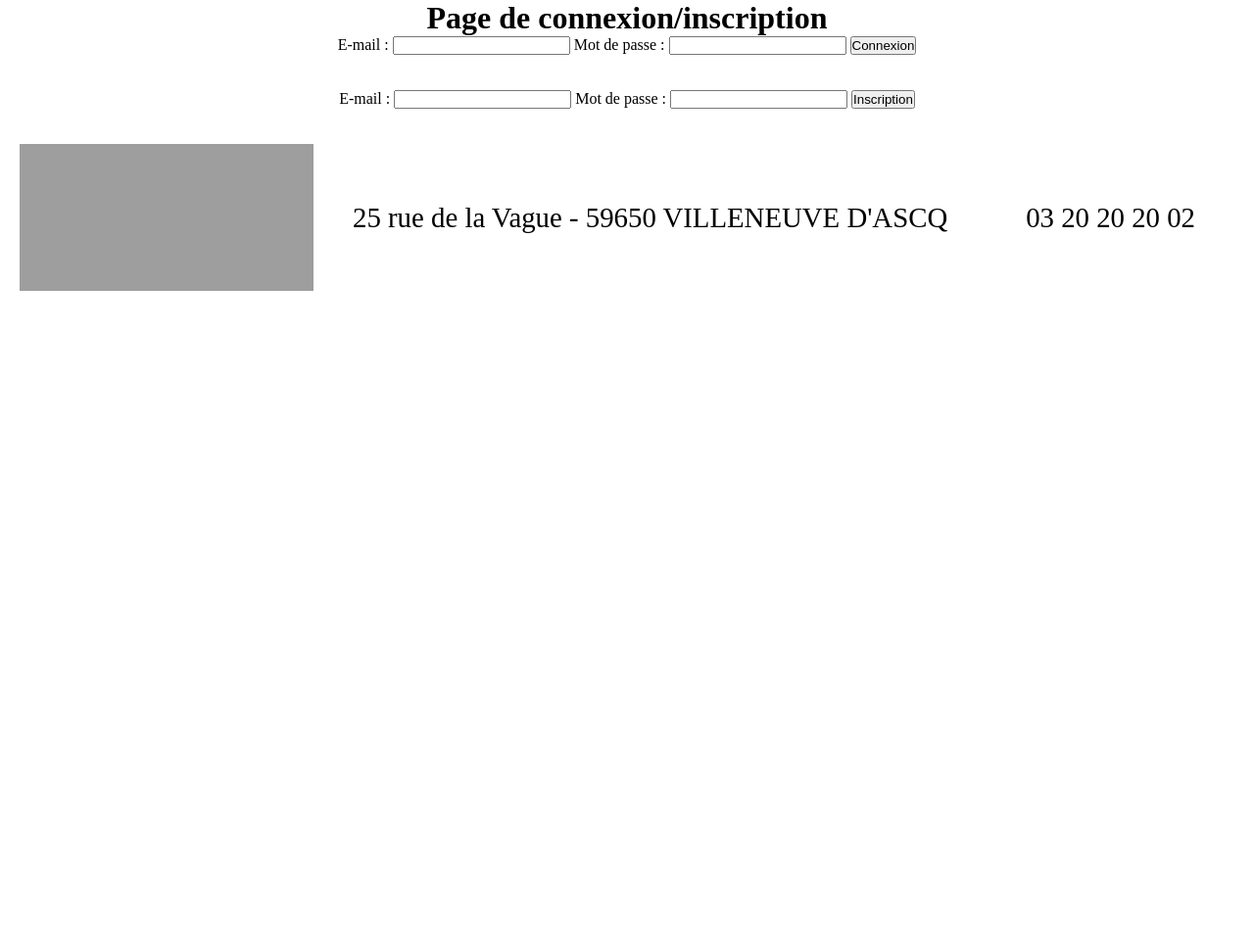
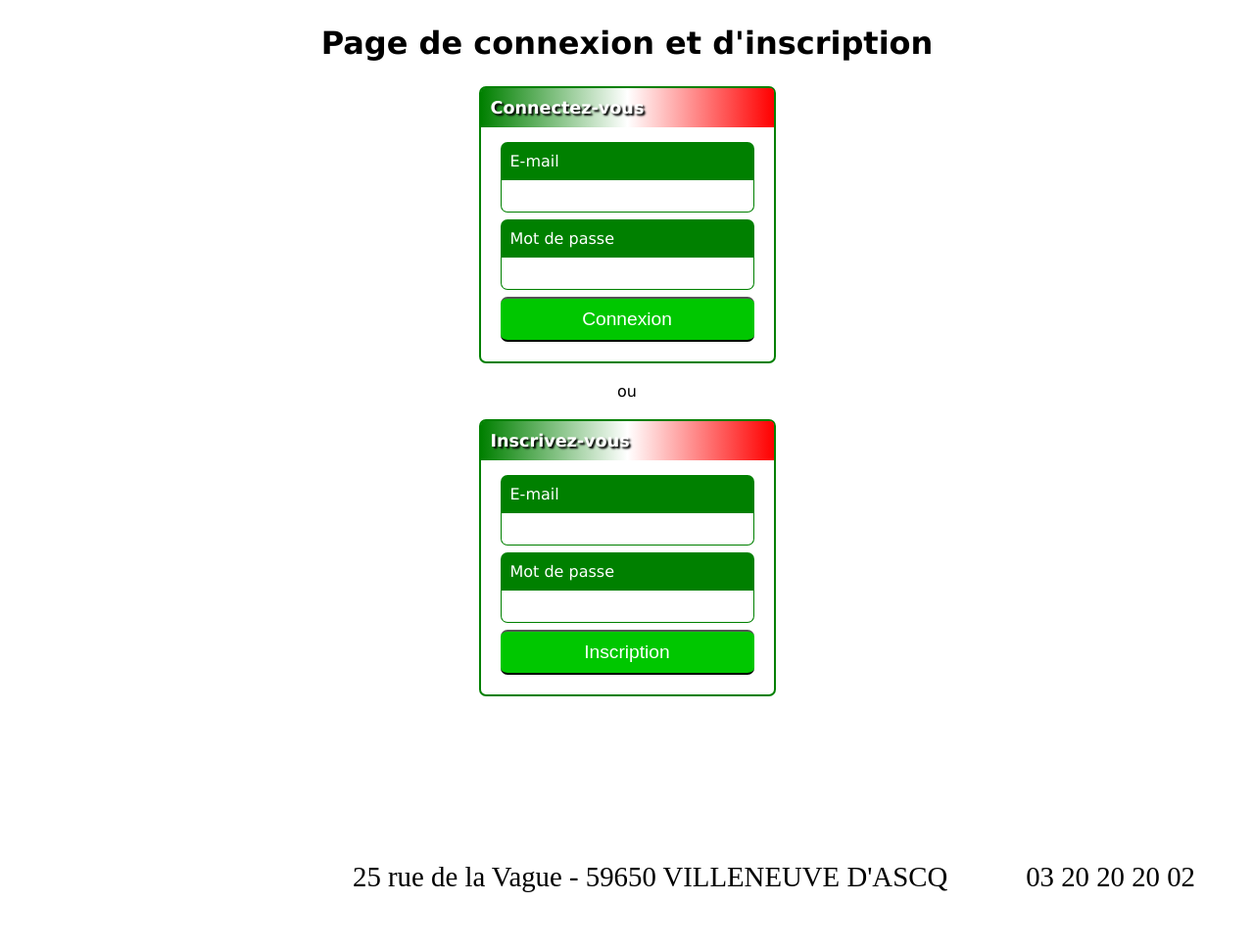
Before and after one commit to Davidwys/AFCI, a PHP site: page /connexion.php in a window 1280 px wide. Shown: the part 92-1062 px from the top of the page at 98% size. Before the commit the page ends 389 px from the top, so only its background shows below. Run offline with PHP 8.4, Linux system fonts and the light colour scheme; grey boxes are pictures that could not be loaded.

Commit message:
CSS des formulaires d'inscription et de connexion fait.

```diff
--- a/connexion.php
+++ b/connexion.php
@@ -21,33 +21,39 @@ if(isset($_POST["inscription"])) {
 ?>
 
 <main class="connexion">
-    <h1>Page de connexion/inscription</h1>
+    <h1>Page de connexion et d'inscription</h1>
 
 <?php
 if(isset($error)) {
+    echo "\n\t<article class=\"error\">\n";
     foreach($error as $message) {
-        echo '<article class="error">'.$message.'</article>';
+        echo "\t\t" . $message . "<br>\n";
     }
+    echo "\t</article>\n";
 }
 ?>
 
-    <form action="#" method="post">
-        <label for="email">E-mail : </label><input type="text" name="email" id="email">
-        <label for="password">Mot de passe : </label><input type="password" name="password" id="password">
+    <form action="#" method="post" class="form-1">
+        <div class="form-1-titre">Connectez-vous</div>
+        <label for="email">E-mail</label><input type="text" name="email" id="email">
+        <label for="password">Mot de passe</label><input type="password" name="password" id="password">
         <input type="submit" value="Connexion">
         <input type="hidden" name="connexion">
     </form>
     <p>&nbsp;</p>
+    <p>ou</p>
     <p>&nbsp;</p>
-    <form action="#" method="post">
-        <label for="email">E-mail : </label><input type="text" name="email" id="email">
-        <label for="password">Mot de passe : </label><input type="password" name="password" id="password">
+    <form action="#" method="post" class="form-1">
+        <div class="form-1-titre">Inscrivez-vous</div>
+        <label for="email">E-mail</label><input type="text" name="email" id="email">
+        <label for="password">Mot de passe</label><input type="password" name="password" id="password">
         <input type="submit" value="Inscription">
         <input type="hidden" name="inscription">
     </form>
-    <p>&nbsp;</p>
-    <p>&nbsp;</p>
 </main>
+<p>&nbsp;</p>
+<p>&nbsp;</p>
+<p>&nbsp;</p>
 
 <?php
 require("footer.php");
--- a/style.css
+++ b/style.css
@@ -136,6 +136,12 @@ footer p{
     flex-direction: column;
     align-items: center;
     justify-content: center;
+    font-family: 'Lucida Sans', 'Lucida Sans Regular', 'Lucida Grande', 'Lucida Sans Unicode', Geneva, Verdana, sans-serif;
+    margin-top: 25px;
+    margin-bottom: 55px;
+}
+.connexion > h1 {
+    margin-bottom: 25px;
 }
 .error {
     color: white;
@@ -144,4 +150,62 @@ footer p{
     padding: 10px;
     width: 75%;
     text-align: center;
+    margin-bottom: 30px;
 }
+.form-1 {
+    display: flex;
+    flex-direction: column;
+    border: 2px solid rgb(0, 128, 0);
+    border-radius: 7px;
+    padding: 20px;
+}
+.form-1>label {
+    background-color: rgb(0, 128, 0);
+    color: white;
+    border-radius: 7px 7px 0 0;
+    padding: 10px;
+}
+.form-1 > input[type="text"],
+.form-1 > input[type="password"] {
+    padding: 5px;
+    font-size: 1.2em;
+    border-top: 0;
+    border-right: 1px solid rgb(0, 128, 0);
+    border-bottom: 1px solid rgb(0, 128, 0);
+    border-left: 1px solid rgb(0, 128, 0);
+    border-color: rgb(0, 128, 0);
+    border-radius: 0 0 7px 7px;
+    margin-bottom: 7px;
+    outline: none;
+}
+.form-1 > input[type="submit"],
+.form-1 > input[type="submit"]:link,
+.form-1 > input[type="submit"]:visited {
+    padding: 10px;
+    background-color: rgb(0, 199, 0);
+    color: white;
+    font-size: 1.2em;
+    border-inline: none;
+    border-radius: 7px;
+    outline: none;
+}
+.form-1 > input[type="submit"]:hover,
+.form-1 > input[type="submit"]:focus {
+    background-color: rgb(0, 226, 0);
+}
+.form-1 > input[type="submit"]:active {
+    background-color: rgb(0, 128, 0);
+}
+.form-1-titre {
+    background: linear-gradient(to right, green, white, red);
+    border-radius: 4px 4px 0 0;
+    padding: 10px;
+    color: white;
+    font-size: 1.1em;
+    font-weight: bold;
+    margin-top: -20px;
+    margin-left: -20px;
+    margin-right: -20px;
+    margin-bottom: 15px;
+    text-shadow: 2px 2px 2px black;
+}
--- a/validate.class.php
+++ b/validate.class.php
@@ -14,7 +14,7 @@ class Validate {
 
         if(!filter_var($this->email, FILTER_VALIDATE_EMAIL)){
             // return false;// Erreur => e-mail invalide
-            $this->erreur["email"] = "Veuillez entrer un email valide";
+            $this->erreur["email"] = "Veuillez entrer un email valide.";
         } else {
             return $this->email;
         }
```
